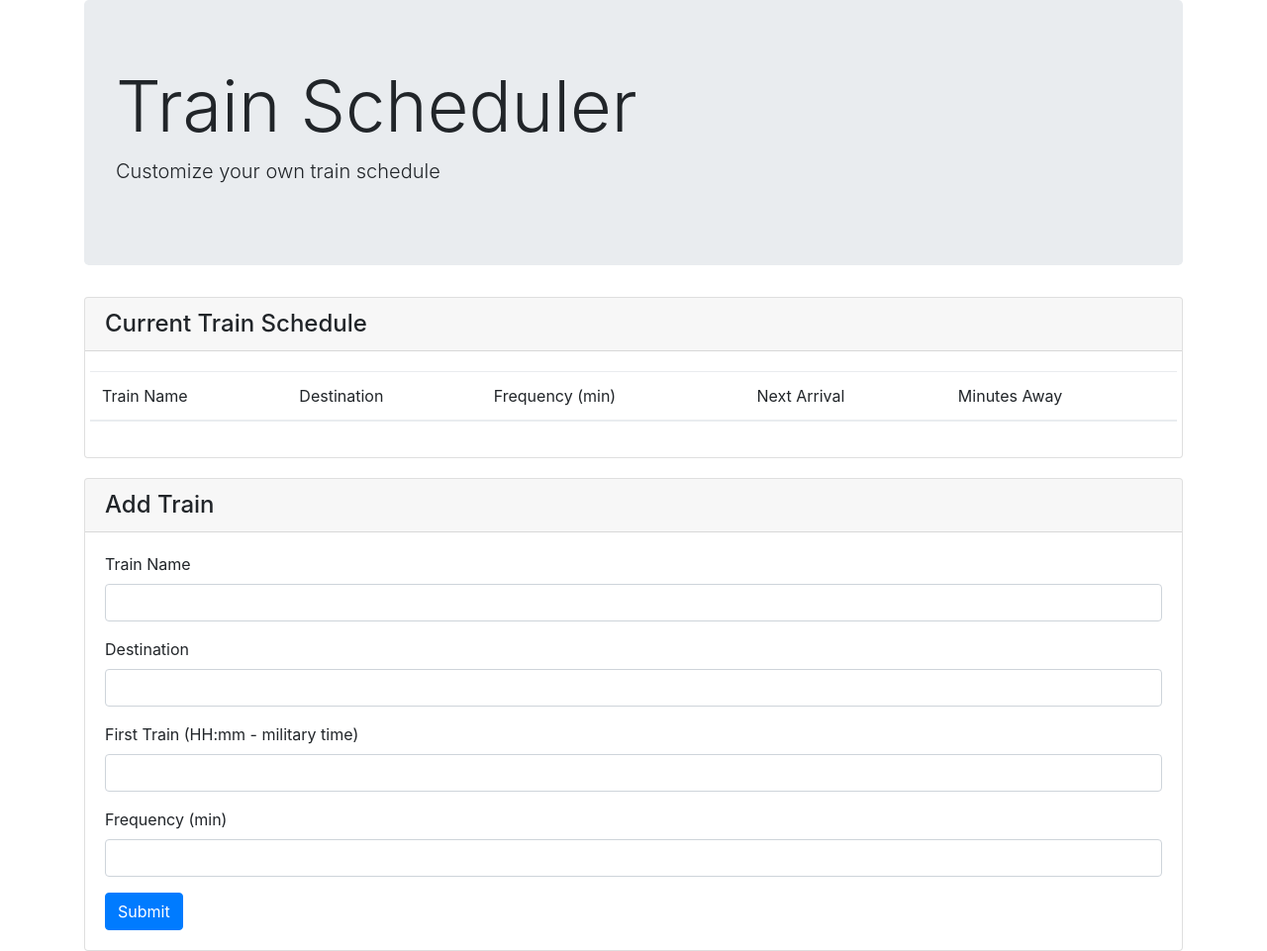
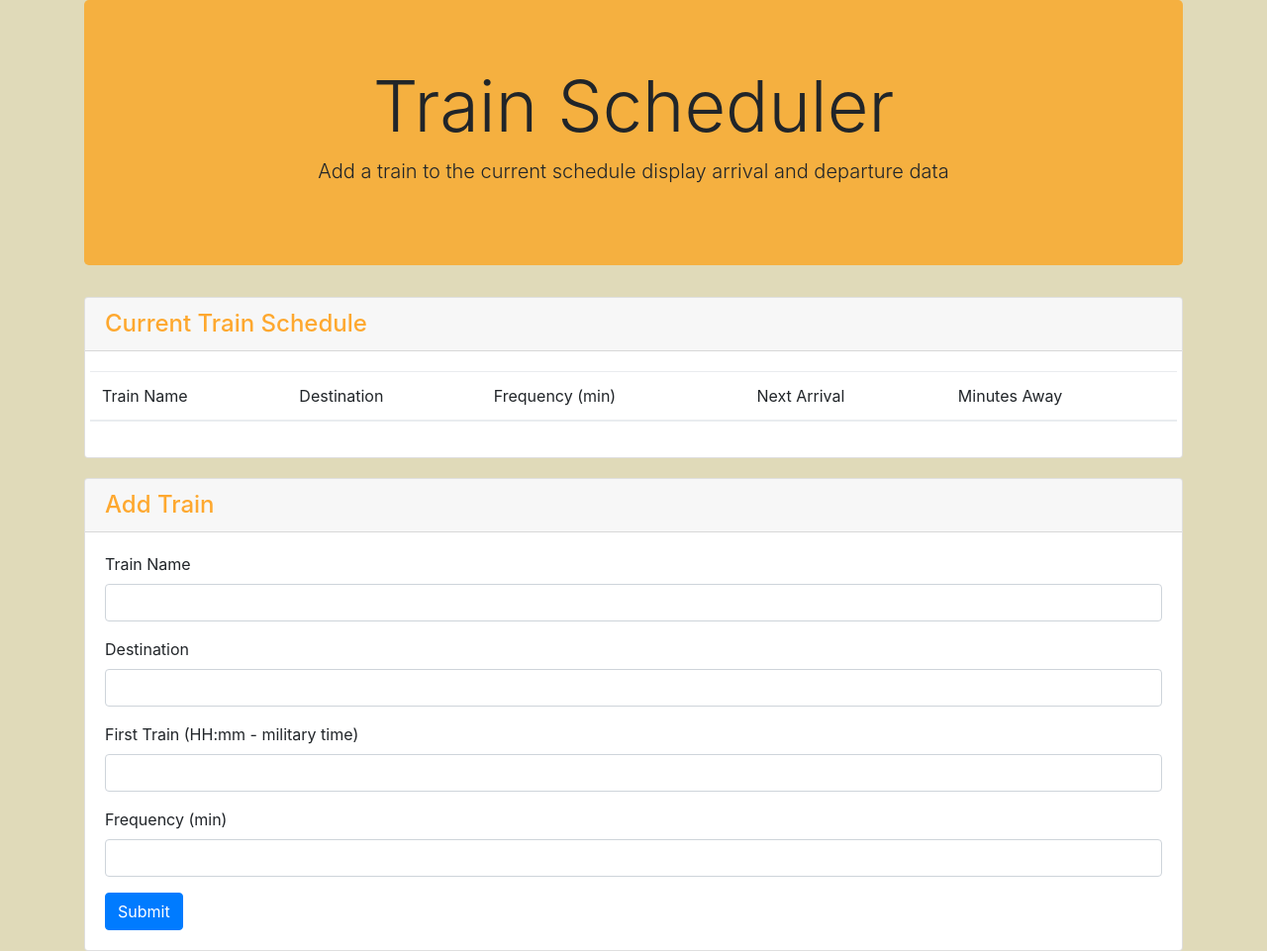
Before and after one commit to emmapankey/Train-Scheduler, a plain HTML site: page index.html in a window 1280 px wide. Shown: the whole page at 99% size. Drawn offline with nearby package versions, Linux system fonts and the light colour scheme; no server answers.

Commit message:
fifth commit

```diff
--- a/assets/logic.js
+++ b/assets/logic.js
@@ -45,16 +45,17 @@ database.ref().orderByChild("dateAdded").on("child_added", function(snapshot) {
 });
 
 function makeRowInTable(obj) {
-    console.log(obj.firstArrival);
 
     var firstArrivalConverted = moment(obj.firstArrival, "hh:mm").subtract(1, "years");
     console.log("First arrival time: " + firstArrivalConverted);
 
-    var currentTime = moment().format("hh:mm");
-    console.log("Current time: " + currentTime);
+    // var currentTime = moment().format("hh:mm");
+    // console.log("Current time: " + currentTime);
+
+    var currentTime = moment();
+    console.log(currentTime);
 
     var timeDifference = moment().diff(moment(firstArrivalConverted), "minutes");
-    // console.log("Time since the first arrival: " + moment(timeDifference).format("hh:mm"));
     console.log("Difference in Time: " + timeDifference);
 
     var remainder = timeDifference % obj.frequency;
@@ -80,7 +81,7 @@ function makeRowInTable(obj) {
     trainMinutesAway.text(minutesAway);
 
     var trainNextArrival = $("<td class='trainNextArrival'>");
-    trainNextArrival.text(nextTrain);
+    trainNextArrival.text(moment(nextTrain).format("hh:mm"));
 
     tr.append(trainName);
     tr.append(trainDestination);
--- a/assets/style.css
+++ b/assets/style.css
@@ -1,3 +1,17 @@
+body {
+    background-color: rgb(224, 218, 185);
+}
+
 #currentScheduleCard {
     margin-bottom: 20px;
 }
+
+.jumbotron {
+    text-align: center;
+    background-color: rgba(255, 156, 8, 0.68);
+}
+
+.card-header {
+    /* background-color: rgba(255, 156, 8, 0.68); */
+	color: rgba(255, 152, 8, 0.84);
+}
--- a/index.html
+++ b/index.html
@@ -32,7 +32,7 @@
 
         <div class="jumbotron">
             <h1 class="display-3">Train Scheduler</h1>
-            <p class="lead">Customize your own train schedule</p>
+            <p class="lead">Add a train to the current schedule display arrival and departure data</p>
         </div>
 
         <div class="card" id="currentScheduleCard">
```
